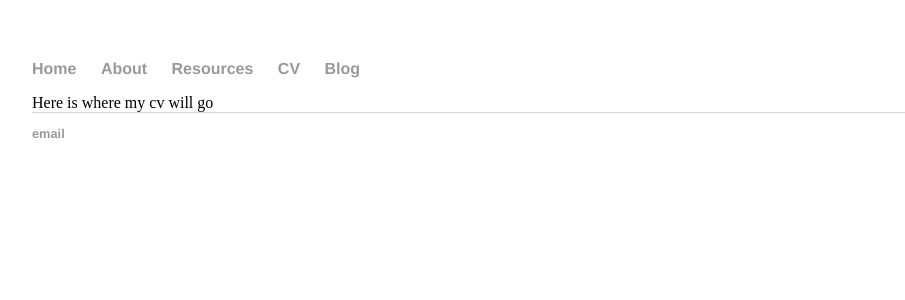
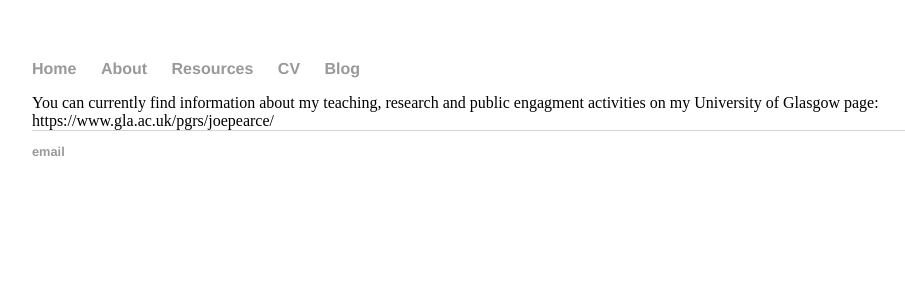
Before and after one commit to joepearceglasgow/joepearceglasgow.github.io, a Jekyll site: the page built from cv/index.html, in a window 1280 px wide. Shown: the top 300 px of the page, without its empty margins (160-1065 px from the left). Built offline with Jekyll 4.4.1, drawn with Linux system fonts in a browser that asks for light colours.

Commit message:
Update index.html

```diff
--- a/cv/index.html
+++ b/cv/index.html
@@ -3,4 +3,4 @@ layout: default
 title: Joe Pearce's CV
 ---
 
-Here is where my cv will go
+You can currently find information about my teaching, research and public engagment activities on my University of Glasgow page: https://www.gla.ac.uk/pgrs/joepearce/
```
